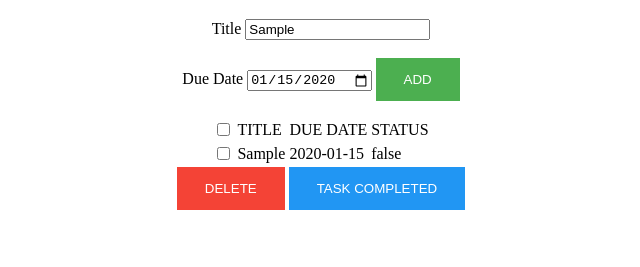
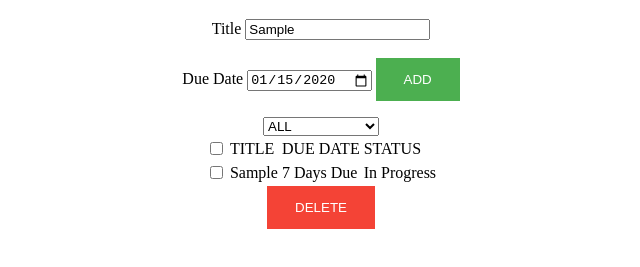
Before and after one commit to abhi2124/task_manager_javascript, a plain HTML site: page index.html in a window 1280 px wide. Both pictures are taken after typing "Sample", "2020-01-15" into the empty fields and a click on the button "ADD". Shown: the part 61-328 px from the top of the page, without its empty margins (319-959 px from the left). Drawn offline with Linux system fonts and the light colour scheme.

Commit message:
Second commit

```diff
--- a/index.html
+++ b/index.html
@@ -12,17 +12,22 @@
     <div align="center">
         <tr>
             <td>Title</td>
-            <td><input id="taskname" type="text"></td>
+            <td><input id="taskName" type="text"></td>
         </tr>
       <br><br>
-        Due Date <input id="taskdate" type="date">
+        Due Date <input id="taskDate" type="date">
         <button class="btn success" onclick = "handler.add()">ADD</button>
     </div>
     <ul></ul>
     <div align="center">
+	 <select id="filterOption" onchange="handler.filterTasks()">
+        <option>ALL</option>
+        <option>IN-PROGRESS</option>
+        <option>COMPLETED</option>
+        </select>
         <table id="tasksview"></table>
         <button class="btn danger" onclick = "handler.delete()">DELETE</button>
-        <button class="btn info" onclick = "handler.changeStatus()">TASK COMPLETED </button>
+
     </div>
     <script src="js/script.js"></script>
 </body>
--- a/js/script.js
+++ b/js/script.js
@@ -1,101 +1,185 @@
-var taskslist = {
+var taskList = {
     tasks : [] ,
-    addTasks : function(taskElement,dateElement){
+    addTasks : function(task,date){
         this.tasks.push({
-            name: taskElement.value,
-            date: dateElement.value,
+            name: task.value,
+            date: date.value,
             status: false
         });
-        view.displayTasks();
+        view.displayTasks(taskList.tasks);
+    },
+
+    deleteByIndex : function (index){
+        console.log(index);
+        taskList.tasks.splice(index,1);
+        console.log(taskList.tasks[index]);
+    },
+
+    changeStatusByIndex : function (index){
+        console.log(index);
+        taskList.tasks[index].status = !taskList.tasks[index].status;
+        console.log(taskList.tasks[index]);
+
     }
+
+
 }
 
 var handler = {
 
     add : function (){
-        var taskElement = document.getElementById("taskname");
-        var dateElement = document.getElementById("taskdate");
-        taskslist.addTasks(taskElement,dateElement);
+        var task = document.getElementById("taskName");
+        var date = document.getElementById("taskDate");
+        if(task.value === "" || date.value === ""){
+            alert("Task can not be empty ")
+        }
+        else{
+        taskList.addTasks(task,date);
+        }
     },
 
     delete : function () {
-     var checkboxes = document.getElementsByName("chkbx");
-     for (index = checkboxes.length-1 ; index>=0 ; index --){
+     var checkboxes = document.getElementsByName("checkbox");
+     for (index = checkboxes.length-1 ; index > -1 ; index--){
          if(checkboxes[index].checked){
-            this.deleteByIndex(index);
+            taskList.deleteByIndex(index);
          }}
-        view.displayTasks();
+        view.displayTasks(taskList.tasks);
     },
 
-    deleteByIndex : function (index){
-        console.log(index);
-        taskslist.tasks.splice(index,1);
-        console.log(taskslist.tasks[index]);
+    filterTasks : function (){
+        var filterElement = document.getElementById("filterOption");
+        console.log(filterElement.value);
+        if(filterElement.value === "IN-PROGRESS"){
+           var tasks = taskList.tasks.filter(checkTasksInProgress);
+            view.displayTasks(tasks);
+        }
+        if(filterElement.value === "COMPLETED"){
+           var tasks = taskList.tasks.filter(checkTasksCompleted);
+            view.displayTasks(tasks);
+        }
+        if(filterElement.value === "ALL"){
+            view.displayTasks(taskList.tasks);
+        }
+        function checkTasksCompleted(task) {
+            return task.status==true ;
+        }
+        function checkTasksInProgress(task) {
+            return task.status==false ;
+        }
     },
 
+
     changeStatus : function (){
-    var checkboxes = document.getElementsByName("chkbx");
-     for (index = checkboxes.length-1 ; index>=0 ; index --){
+    var checkboxes = document.getElementsByName("checkbox");
+     for (index = 0 ; index<checkboxes.length ; index ++){
          if(checkboxes[index].checked){
-            this.changeStatusByIndex(index);
+            taskList.changeStatusByIndex(index);
          }}
-        view.displayTasks();
+        view.displayTasks(taskList.tasks);
     },
 
-    changeStatusByIndex : function (index){
-        console.log(index);
-        taskslist.tasks[index].status = true;
-        console.log(taskslist.tasks[index]);
+
+    multiSelect: function (){
+        var checkboxes = document.getElementsByName("checkbox");
+        var multiselectCheck = document.getElementById("multipleSelect");
+       if(multiselectCheck.checked){
+        for (index = checkboxes.length-1 ; index > -1 ; index--){
+                checkboxes[index].checked = true;
+            }
+       }
+        else{
+            for (index = checkboxes.length-1 ; index > -1 ; index--){
+                checkboxes[index].checked = false;
+            }
+        }
 
     }
-
-
-
 }
 
 var view = {
-    displayTasks : function (){
+    displayTasks : function (tasks){
+        console.log(tasks);
         var viewElement =  document.getElementById("tasksview");
         viewElement.innerHTML="";
+        viewElement = this.createTableHeader(viewElement);
         var index=0;
-        var taskArray = taskslist.tasks;
+        var taskArray = tasks;
+        console.log(taskArray);
+
+        for(index=0;index<taskArray.length;index++){
+            var tr = document.createElement("tr");
+            var checkbox = view.createCheckBox();
+            checkbox.setAttribute("id",index);
+            checkbox.setAttribute("name","checkbox");
+            var checkBoxElement = document.createElement("td");
+            checkBoxElement.appendChild(checkbox);
+            var titleElement = document.createElement("td");
+            titleElement.append(taskArray[index].name);
+            var date = document.createElement("td");
+            var taskDueStatus = this.findTaskStatus(taskArray[index].date);
+            date.append(taskDueStatus);
+            var statusElement = document.createElement("td");
+            var taskStatus = this.completeStatus(taskArray[index].status);
+            statusElement.append(taskStatus);
+            tr.appendChild(checkBoxElement);
+            tr.appendChild(titleElement);
+            tr.appendChild(date);
+            tr.appendChild(statusElement);
+            viewElement.appendChild(tr);
+        }
+        console.log(viewElement)
+    },
+
+
+    findTaskStatus : function (input) {
+        var inputDate = new Date(input);
+        var currentDate = new Date();
+        var message ="";
+        console.log(currentDate+" "+currentDate.getTime()+inputDate+" "+inputDate.getTime());
+
+        if(inputDate.getDate() === currentDate.getDate()){
+            message = "Due Today";
+        }else if(inputDate.getTime() > currentDate.getTime()){
+            var daysLeft = inputDate.getDate() - currentDate.getDate();
+            message = daysLeft+" Days Due";
+        }else{
+            message = "OverDue";
+        }
+    return message;
+
+    },
+
+    completeStatus : function(status){
+        var message = "";
+        if(status == false){
+            message = "In Progress";
+        }
+        else{
+            message = "Completed";
+        }
+        return message ;
+    },
+
+    createTableHeader : function (viewElement){
         var tableHeader = document.createElement("tr");
         var checkbox = view.createCheckBox();
+        checkbox.setAttribute("id","multipleSelect");
+        checkbox.setAttribute("onclick","handler.multiSelect()");
         var checkBoxElement = document.createElement("td");
         checkBoxElement.appendChild(checkbox);
         var titleElement = document.createElement("td");
         titleElement.append("TITLE");
-        var dateElement = document.createElement("td");
-        dateElement.append("DUE DATE");
+        var date = document.createElement("td");
+        date.append("DUE DATE");
         var statusElement = document.createElement("td");
         statusElement.append("STATUS");
         tableHeader.appendChild(checkBoxElement);
         tableHeader.appendChild(titleElement);
-        tableHeader.appendChild(dateElement);
+        tableHeader.appendChild(date);
         tableHeader.appendChild(statusElement);
         viewElement.appendChild(tableHeader);
-        for(index=0;index<taskArray.length;index++){
-            var tr = document.createElement("tr");
-            var checkbox = view.createCheckBox();
-            checkbox.setAttribute("id",index);
-            checkbox.setAttribute("name","chkbx");
-
-            console.log(checkbox);
-            var checkBoxElement = document.createElement("td");
-            checkBoxElement.appendChild(checkbox);
-            var titleElement = document.createElement("td");
-            titleElement.append(taskArray[index].name);
-            var dateElement = document.createElement("td");
-            dateElement.append(taskArray[index].date);
-            var statusElement = document.createElement("td");
-            statusElement.append(taskArray[index].status);
-            tr.appendChild(checkBoxElement);
-            tr.appendChild(titleElement);
-            tr.appendChild(dateElement);
-            tr.appendChild(statusElement);
-            viewElement.appendChild(tr);
-        }
-        console.log(viewElement)
+        return viewElement;
     },
 
     createCheckBox : function (){
```
